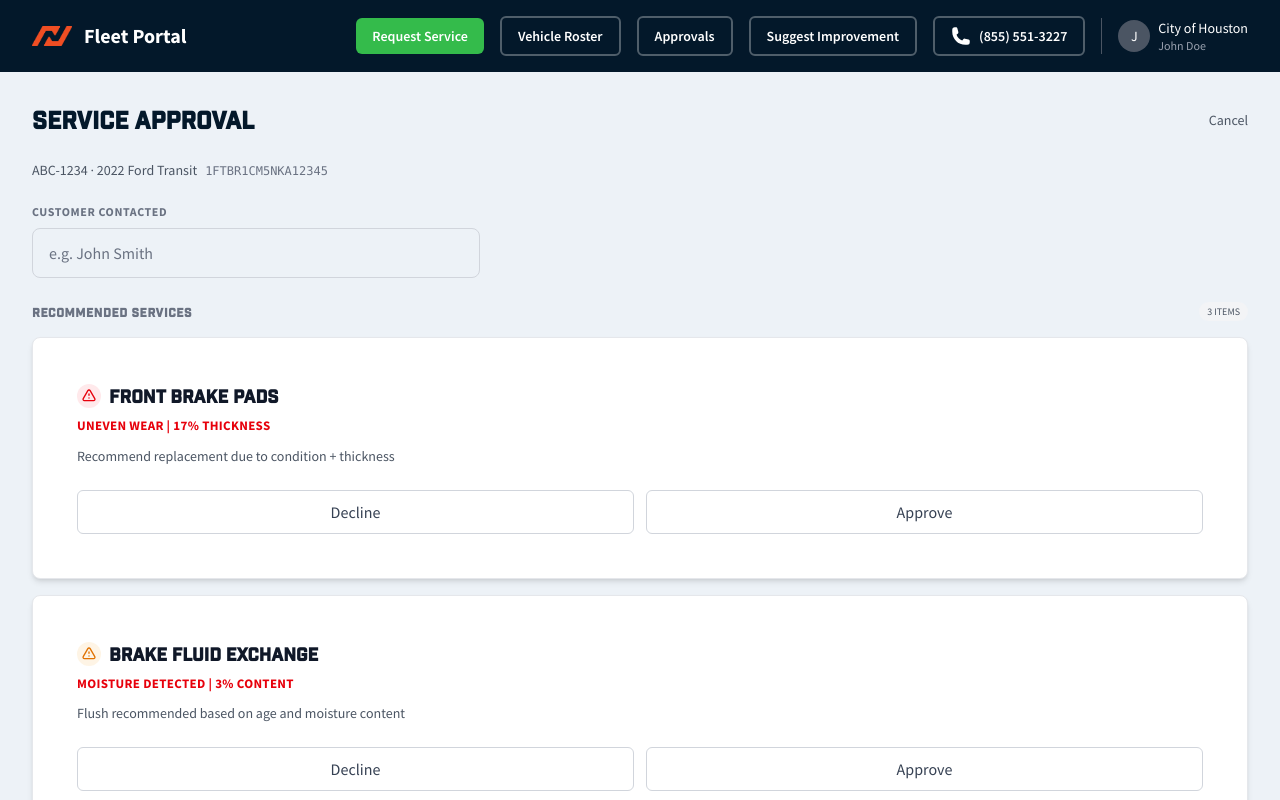
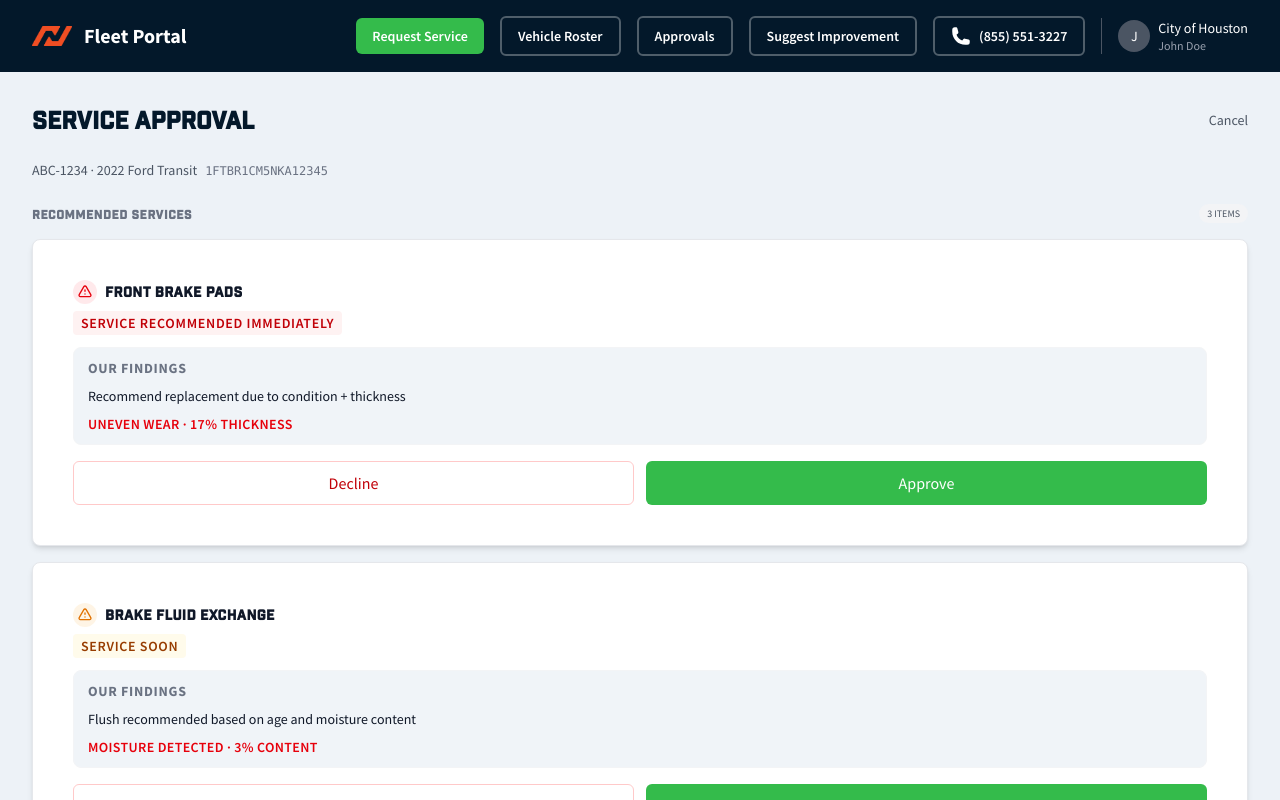
Before and after one commit to willnubrakes/nubrakes-fleet-portal, a Next.js app: page /approvals/job-1 in a window 1280 px wide. Shown: the top 800 px of the page. Built offline with nearby package versions, Linux system fonts and the light colour scheme.

Commit message:
Refactor ApprovalJobDetailClient: streamline service recommendation display by removing customer contacted input, adding category labels, and enhancing layout for better readability

```diff
--- a/app/approvals/[jobId]/ApprovalJobDetailClient.tsx
+++ b/app/approvals/[jobId]/ApprovalJobDetailClient.tsx
@@ -1,6 +1,5 @@
 "use client";
 
-import { useState } from "react";
 import Link from "next/link";
 import { useRouter } from "next/navigation";
 import { useApprovals } from "@/context/ApprovalContext";
@@ -18,6 +17,12 @@ const CATEGORY_ORDER: RecommendationCategory[] = [
   "service_soon",
   "all_systems_go",
 ];
+
+const CATEGORY_LABELS: Record<RecommendationCategory, string> = {
+  recommended_immediately: "Service Recommended Immediately",
+  service_soon: "Service Soon",
+  all_systems_go: "All Systems Go",
+};
 
 function requiresApproval(category: RecommendationCategory): boolean {
   return category !== "all_systems_go";
@@ -60,7 +65,6 @@ export function ApprovalJobDetailClient({ jobId }: ApprovalJobDetailClientProps)
   const router = useRouter();
   const { getJob, setServiceApproval } = useApprovals();
   const { vehicles } = useVehicles();
-  const [customerContacted, setCustomerContacted] = useState("");
 
   const job = getJob(jobId);
   const vehicle = job ? vehicles.find((v) => v.id === job.vehicleId) : undefined;
@@ -111,21 +115,6 @@ export function ApprovalJobDetailClient({ jobId }: ApprovalJobDetailClientProps)
         </p>
       </div>
 
-      {/* Customer Contacted */}
-      <div className="mb-6">
-        <label htmlFor="customer-contacted" className="block text-xs font-bold text-gray-500 uppercase tracking-wider mb-2">
-          Customer Contacted
-        </label>
-        <input
-          id="customer-contacted"
-          type="text"
-          value={customerContacted}
-          onChange={(e) => setCustomerContacted(e.target.value)}
-          placeholder="e.g. John Smith"
-          className="w-full max-w-md rounded-lg border border-gray-300 px-4 py-3 text-gray-900 placeholder-gray-500 focus:border-[#03182a] focus:ring-1 focus:ring-[#03182a] focus:outline-none"
-        />
-      </div>
-
       {/* Recommended Services: single section with count badge */}
       <div className="flex items-center justify-between mb-4">
         <h2 className="text-xs font-bold text-gray-500 uppercase tracking-wider">
@@ -141,38 +130,115 @@ export function ApprovalJobDetailClient({ jobId }: ApprovalJobDetailClientProps)
           const isInformational = rec.category === "all_systems_go";
           const showActions = !isInformational;
 
+          const hasWhy =
+            rec.description ||
+            rec.brakePads ||
+            rec.rotors ||
+            rec.fluid ||
+            rec.photoUrl ||
+            (!(rec.brakePads || rec.rotors || rec.fluid) && rec.conditionTags && rec.conditionTags.length > 0);
+
           return (
-            <Card key={rec.id} className="border border-gray-200">
-              <div className="p-5">
-                <div className="flex flex-col gap-1 mb-4">
-                  <div className="flex items-center gap-2">
+            <Card key={rec.id} className="border border-gray-200 overflow-hidden">
+              <div className="p-4">
+                {/* Level 1: Heading + recommendation (same size) */}
+                <div className="flex items-center gap-2 mb-1.5">
                   <SeverityIcon category={rec.category} />
-                    <h3 className="font-bold text-gray-900 text-lg">{rec.serviceName}</h3>
+                  <h3 className="font-bold text-gray-900 text-sm uppercase tracking-wide">
+                    {rec.serviceName}
+                  </h3>
                 </div>
-                  {rec.conditionTags && rec.conditionTags.length > 0 && (
-                    <div className="flex items-center gap-1.5 mt-0.5 flex-wrap">
-                      <span className="text-red-600 font-bold text-[13px] tracking-wide uppercase">
-                        {rec.conditionTags.join(" | ")}
+                <span
+                  className={`inline-block text-sm font-semibold uppercase tracking-wider px-2 py-0.5 rounded ${
+                    rec.category === "recommended_immediately"
+                      ? "bg-red-50 text-red-700"
+                      : rec.category === "service_soon"
+                        ? "bg-amber-50 text-amber-800"
+                        : "bg-gray-100 text-gray-600"
+                  }`}
+                >
+                  {CATEGORY_LABELS[rec.category]}
                 </span>
+
+                {/* Level 2: Why section (one size for all content) */}
+                {hasWhy && (
+                  <div className="mt-3 rounded-lg bg-gray-50/80 border border-gray-100 px-3.5 py-2.5 space-y-2 text-sm text-gray-700">
+                    <p className="font-bold text-gray-500 uppercase tracking-wider">
+                      Our Findings
+                    </p>
+                    {rec.description && (
+                      <p className="font-medium text-gray-900">
+                        {rec.description}
+                      </p>
+                    )}
+                    {!(rec.brakePads || rec.rotors || rec.fluid) &&
+                      rec.conditionTags &&
+                      rec.conditionTags.length > 0 && (
+                        <p className="font-semibold text-red-600 uppercase tracking-wide">
+                          {rec.conditionTags.join(" · ")}
+                        </p>
+                      )}
+                    {(rec.brakePads || rec.rotors || rec.fluid) && (
+                      <dl className="space-y-1">
+                        {rec.brakePads && (
+                          <div className="flex flex-wrap gap-x-1.5">
+                            <dt className="font-medium text-gray-500 after:content-[':']">Brake pads</dt>
+                            <dd className="font-medium">
+                              Driver {rec.brakePads.thicknessDriverMm != null ? `${rec.brakePads.thicknessDriverMm} mm` : "—"}
+                              {" · "}
+                              Passenger {rec.brakePads.thicknessPassengerMm != null ? `${rec.brakePads.thicknessPassengerMm} mm` : "—"}
+                              {rec.brakePads.condition && ` · ${rec.brakePads.condition}`}
+                            </dd>
                           </div>
                         )}
-                  {rec.description && (
-                    <p className="text-sm text-gray-600 mt-1.5">{rec.description}</p>
+                        {rec.rotors && (
+                          <div className="flex flex-wrap gap-x-1.5">
+                            <dt className="font-medium text-gray-500 after:content-[':']">Rotors</dt>
+                            <dd className="font-medium">{rec.rotors.condition ?? "—"}</dd>
+                          </div>
+                        )}
+                        {rec.fluid && (
+                          <div className="flex flex-wrap gap-x-1.5">
+                            <dt className="font-medium text-gray-500 after:content-[':']">Fluid</dt>
+                            <dd className="font-medium">
+                              {rec.fluid.ppm != null ? `${rec.fluid.ppm} ppm` : "—"}
+                              {" · "}
+                              {rec.fluid.level === "full" ? "Full" : rec.fluid.level === "not_full" ? "Not full" : "—"}
+                            </dd>
+                          </div>
+                        )}
+                      </dl>
+                    )}
+                    {rec.photoUrl && (
+                      <a
+                        href={rec.photoUrl}
+                        target="_blank"
+                        rel="noopener noreferrer"
+                        className="inline-flex items-center gap-1 font-medium text-[#03182a] hover:underline"
+                      >
+                        <svg className="w-4 h-4 text-gray-400" fill="none" stroke="currentColor" viewBox="0 0 24 24">
+                          <path strokeLinecap="round" strokeLinejoin="round" strokeWidth={2} d="M4 16l4.586-4.586a2 2 0 012.828 0L16 16m-2-2l1.586-1.586a2 2 0 012.828 0L20 14m-6-6h.01M6 20h12a2 2 0 002-2V6a2 2 0 00-2-2H6a2 2 0 00-2 2v12a2 2 0 002 2z" />
+                        </svg>
+                        View photo
+                      </a>
                     )}
                   </div>
+                )}
+
+                {/* Actions: equal-width buttons */}
                 {showActions && (
-                  <div className="flex gap-3 pt-2">
+                  <div className="mt-4 grid grid-cols-2 gap-3">
                     <Button
-                      variant={rec.approvalStatus === "not_approved" ? "destructive" : "secondary"}
+                      variant="secondary"
                       onClick={() => handleApprove(rec.id, "not_approved")}
-                      className="flex-1"
+                      className={`w-full min-w-0 ${rec.approvalStatus === "not_approved" ? "bg-red-100 text-red-800 border-red-200" : "bg-red-50 text-red-700 border-red-200 hover:bg-red-100"}`}
                     >
                       {rec.approvalStatus === "not_approved" ? "Declined" : "Decline"}
                     </Button>
                     <Button
-                      variant={rec.approvalStatus === "approved" ? "primary" : "secondary"}
+                      variant="primary"
                       onClick={() => handleApprove(rec.id, "approved")}
-                      className="flex-1"
+                      className="w-full min-w-0"
                     >
                       {rec.approvalStatus === "approved" ? "Approved" : "Approve"}
                     </Button>
```
Lines whose indentation alone changed are shown as unchanged.
